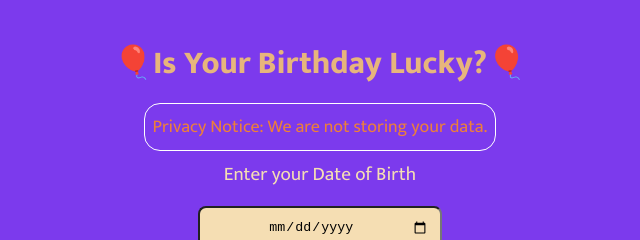
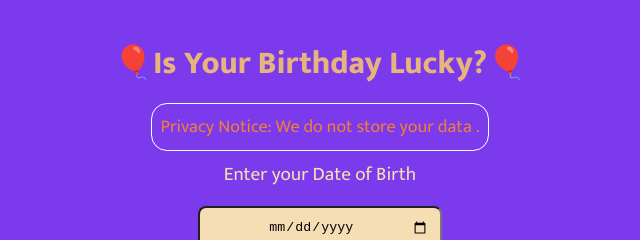
Before and after one commit to iAbhishekPundir/mark11-Is-your-Birthday-Lucky, a plain HTML site: page index.html in a window 1280 px wide. Shown: the top 240 px of the page, 320-960 px from the left. Drawn offline with Linux system fonts and the light colour scheme.

Commit message:
Update index.html

```diff
--- a/index.html
+++ b/index.html
@@ -14,7 +14,7 @@
             🎈Is Your Birthday Lucky?🎈
         </h1>
 
-        <p class="notice">Privacy Notice: We are not storing your data.</p>
+        <p class="notice">Privacy Notice: We do not store your data .</p>
 
         <label for="dob">
             Enter your Date of Birth
```
